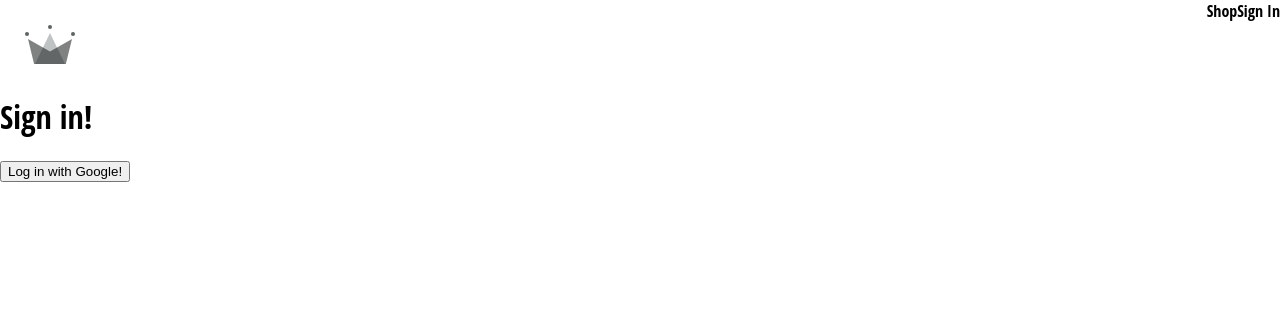
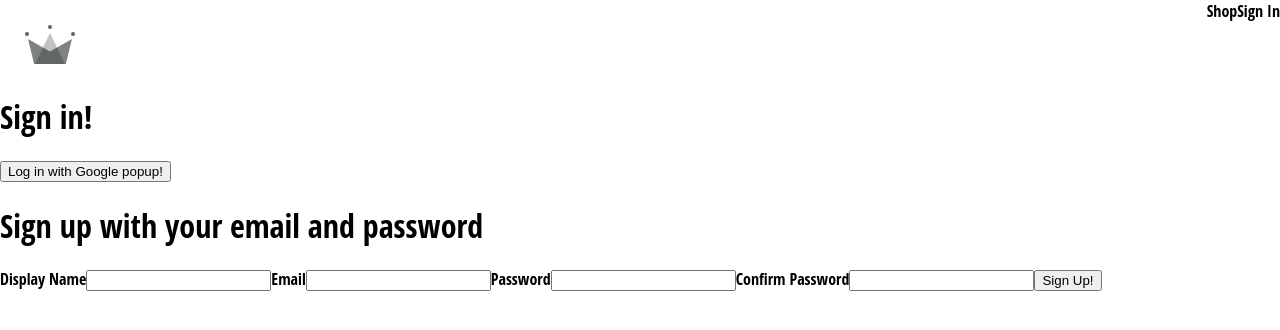
Before and after one commit to LeheneTudor/online-shop, a React (Create React App) app: page /sign-in in a window 1280 px wide. Shown: the top 330 px of the page. Built offline with nearby package versions, Linux system fonts and the light colour scheme; a web font is replaced by a local one.

Commit message:
Sign up form.

```diff
--- /dev/null
+++ b/src/components/sign-up-form/sign-up-form.component.jsx
@@ -0,0 +1,66 @@
+import { useState } from "react";
+
+const defaultFormFields = {
+  displayName: "",
+  email: "",
+  password: "",
+  confirmPassword: "",
+};
+
+const SignUpForm = () => {
+  const [formFields, setFormFields] = useState(defaultFormFields);
+  const { displayName, email, password, confirmPassword } = formFields;
+
+  const handleChange = (event) => {
+    const { name, value } = event.target;
+
+    setFormFields({ ...formFields, [name]: value });
+  };
+
+  return (
+    <div>
+      <h1>Sign up with your email and password</h1>
+      <form onSubmit={() => {}}>
+        <label>Display Name</label>
+        <input
+          type="text"
+          required
+          onChange={handleChange}
+          name="displayName"
+          value={displayName}
+        />
+
+        <label>Email</label>
+        <input
+          type="email"
+          required
+          onChange={handleChange}
+          name="email"
+          value={email}
+        />
+
+        <label>Password</label>
+        <input
+          type="password"
+          required
+          onChange={handleChange}
+          name="password"
+          value={password}
+        />
+
+        <label>Confirm Password</label>
+        <input
+          type="password"
+          required
+          onChange={handleChange}
+          name="confirmPassword"
+          value={confirmPassword}
+        />
+
+        <button type="submit">Sign Up!</button>
+      </form>
+    </div>
+  );
+};
+
+export default SignUpForm;
--- a/src/routes/sign-in/sign-in.component.jsx
+++ b/src/routes/sign-in/sign-in.component.jsx
@@ -1,3 +1,4 @@
+import SignUpForm from "../../components/sign-up-form/sign-up-form.component";
 import {
   signInWithGooglePopup,
   createUserDocumentFromAuth,
@@ -14,7 +15,9 @@
   return (
     <div>
       <h1>Sign in!</h1>
-      <button onClick={logGoogleUser}>Log in with Google!</button>
+      <button onClick={logGoogleUser}>Log in with Google popup!</button>
+
+      <SignUpForm />
     </div>
   );
 };
--- a/src/utils/firebase.utils.js
+++ b/src/utils/firebase.utils.js
@@ -21,14 +21,15 @@
 // Initialize Firebase
 const firebaseApp = initializeApp(firebaseConfig);
 
-const provider = new GoogleAuthProvider();
+const googleProvider = new GoogleAuthProvider();
 
-provider.setCustomParameters({
+googleProvider.setCustomParameters({
   prompt: "select_account",
 });
 
 export const auth = getAuth();
-export const signInWithGooglePopup = () => signInWithPopup(auth, provider);
+export const signInWithGooglePopup = () =>
+  signInWithPopup(auth, googleProvider);
 
 export const db = getFirestore();
 export const createUserDocumentFromAuth = async (userAuth) => {
```
